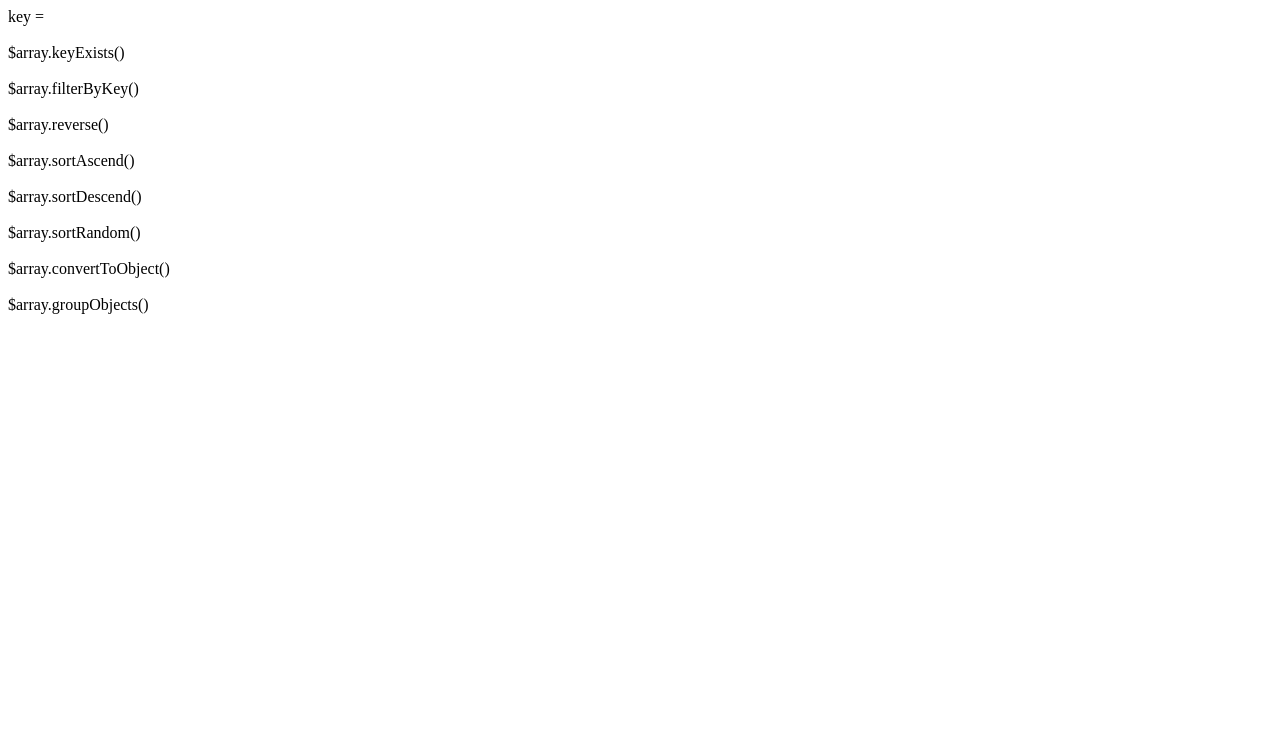
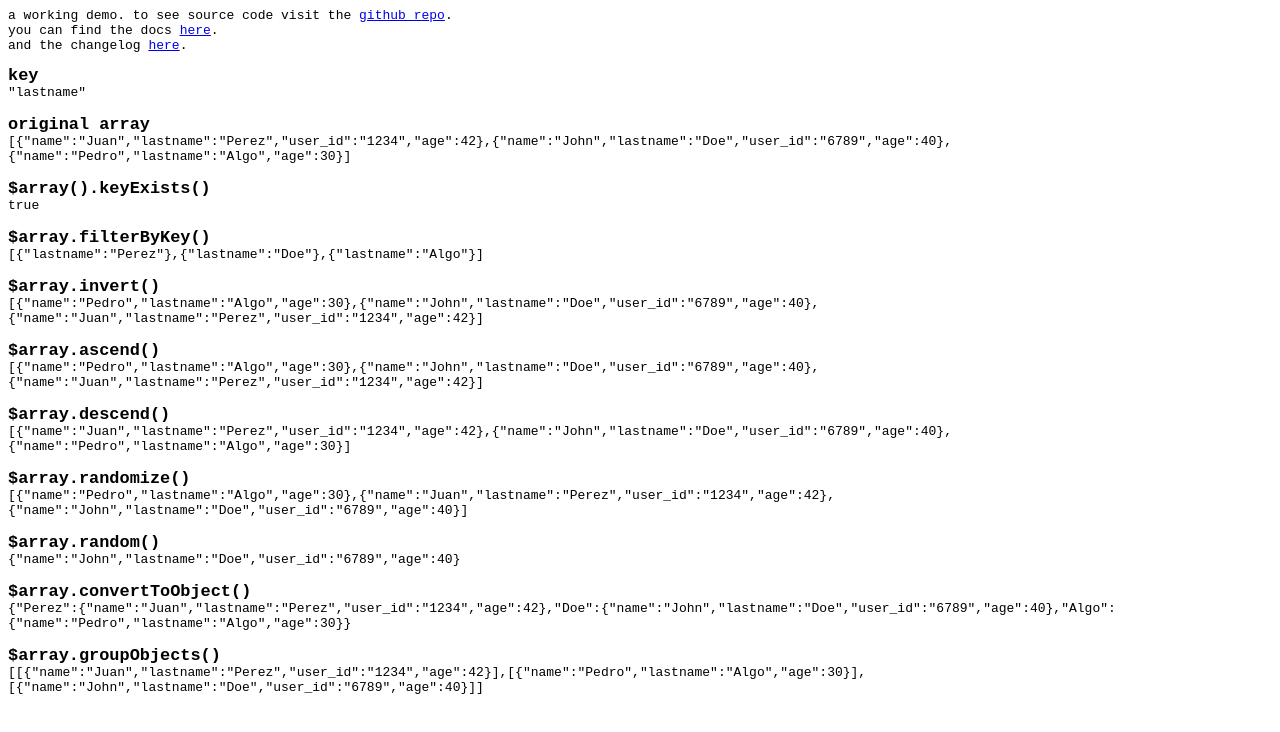
Before and after one commit to obedm503/dollar-array, a website: page index.html in a window 1280 px wide. Drawn offline with Linux system fonts and the light colour scheme; no server answers.

Commit message:
2.0.0 first commit

```diff
--- a/gulpfile.js
+++ b/gulpfile.js
@@ -20,7 +20,9 @@ gulp.task('js', function(){
 
 gulp.task('docs', function () {
  return gulp.src(paths.js)
-   .pipe(gulpJsdoc2md())
+   .pipe(gulpJsdoc2md({
+		 private:true
+	 }))
    .pipe(rename('DOCS.md'))
    .pipe(gulp.dest('./'));
 });
--- a/index.html
+++ b/index.html
@@ -1,60 +1,74 @@
-<script src="dist/$array.min.js"></script>
+<!DOCTYPE html5>
+<head>
+	<title>$array.js</title>
+	<script src="src/$array.js"></script>
 	<script>
-  var hw,
-  key = 'calc_class',
+	  var key = 'lastname',
 	  filterByKey,
 	  simple,
 	  exampleArray = [
-    { name: "Juan", lastname: "Perez", user_id:"1234", age:42},
-    { name: "John", lastname: "Doe", user_id:"6789", age:40},
-    { name: "Pedro", lastname: "Algo", age:30}
-  ],
-  url = 'https://6ad81d6bd1586420daecb5b133f5e5685eeff289.googledrive.com/host/0B8QaOFt88YYmakRCNmpESlNYdTA/homework.json';
-
-  fetch(url).then(function(data){
-    return data.json()
-  }).then(function(json){
-    hw = json;
-    filterByKey = $array.filterByKey(json)(key);
-    document.getElementById('divkey').innerHTML = key;
-    document.getElementById('keyExists').innerHTML = JSON.stringify($array.keyExists(json)(key));
-    document.getElementById('filterByKey').innerHTML = JSON.stringify(filterByKey);
-    document.getElementById('reverse').innerHTML = JSON.stringify($array.reverse(filterByKey));
-    document.getElementById('sortAscend').innerHTML = JSON.stringify($array.sortAscend(filterByKey)(key));
-    document.getElementById('sortDescend').innerHTML = JSON.stringify($array.sortDescend(filterByKey)(key));
-    document.getElementById('sortRandom').innerHTML = JSON.stringify($array.sortRandom(filterByKey));
-    document.getElementById('convertToObject').innerHTML = JSON.stringify($array.convertToObject(filterByKey)(key));
-    document.getElementById('groupObjects').innerHTML = JSON.stringify($array.groupObjects(filterByKey)([
-      function(o){ return o.calc_class[0] === 'P' },
-      function(o){ return o.calc_class[0] === 'A' }
+	    { "name": "Juan", "lastname": "Perez", "user_id":"1234", "age":42 },
+	    { "name": "John", "lastname": "Doe", "user_id":"6789", "age":40 },
+	    { "name": "Pedro", "lastname": "Algo", age:30 }
+	  ];
+		window.onload = function(){
+			var array = $array(exampleArray);
+			document.getElementById('key').innerHTML = `"${key}"`;
+			document.getElementById('original').innerHTML = JSON.stringify(exampleArray);
+			document.getElementById('keyExists').innerHTML = JSON.stringify(array.keyExists(key));
+			document.getElementById('filterByKey').innerHTML = JSON.stringify(array.filterByKey(key));
+			document.getElementById('invert').innerHTML = JSON.stringify(array.invert());
+			document.getElementById('ascend').innerHTML = JSON.stringify(array.ascend(key));
+			document.getElementById('descend').innerHTML = JSON.stringify(array.descend(key));
+			document.getElementById('randomize').innerHTML = JSON.stringify(array.randomize());
+			document.getElementById('random').innerHTML = JSON.stringify(array.random());
+			document.getElementById('convertToObject').innerHTML = JSON.stringify(array.convertToObject(key));
+			document.getElementById('groupObjects').innerHTML = JSON.stringify(array.groupObjects([
+  				function(o){ return o[key][0] === 'P' },
+  				function(o){ return o[key][0] === 'A' }
 			]));
-  });
+		};
 	</script>
+	<style>b { font-size: 1.3em; } * { font-family: monospace; }</style>
+</head>
 <body>
-  key = <span id="divkey"></span>
+	<p>
+		a working demo. to see source code visit the <a href="https://github.com/obedm503/dollar-array/">github repo</a>.
 		<br />
+		you can find the docs <a href="https://obedm503.github.io/bootmark/?fetch=https://obedm503.github.io/dollar-array/DOCS.md">here</a>.
 		<br />
-  $array.keyExists()
+		and the changelog <a href="https://obedm503.github.io/bootmark/?fetch=https://obedm503.github.io/dollar-array/CHANGELOG.md">here</a>.
+	</p>
+  <b>key</b>
+	<div id="key"></div>
+  <br />
+	<b>original array</b>
+	<div id="original"></div>
+	<br />
+  <b>$array().keyExists()</b>
   <div id="keyExists"></div>
   <br />
-  $array.filterByKey()
+  <b>$array.filterByKey()</b>
   <div id="filterByKey"></div>
 	<br />
-  $array.reverse()
-  <div id="reverse"></div>
+  <b>$array.invert()</b>
+  <div id="invert"></div>
   <br />
-  $array.sortAscend()
-  <div id="sortAscend"></div>
+  <b>$array.ascend()</b>
+  <div id="ascend"></div>
   <br />
-  $array.sortDescend()
-  <div id="sortDescend"></div>
+  <b>$array.descend()</b>
+  <div id="descend"></div>
   <br />
-  $array.sortRandom()
-  <div id="sortRandom"></div>
+  <b>$array.randomize()</b>
+  <div id="randomize"></div>
   <br />
-  $array.convertToObject()
+  <b>$array.random()</b>
+  <div id="random"></div>
+  <br />
+  <b>$array.convertToObject()</b>
   <div id="convertToObject"></div>
   <br />
-  $array.groupObjects()
+  <b>$array.groupObjects()</b>
   <div id="groupObjects"></div>
 </body>
--- a/package.json
+++ b/package.json
@@ -14,5 +14,8 @@
     "gulp-util": "^3.0.7",
     "jsdoc-to-markdown": "^1.3.7"
   },
-  "dependencies": {}
+  "dependencies": {},
+	"scripts": {
+		"test":"node test.js"
+	}
 }
--- /dev/null
+++ b/src/$array.js
@@ -0,0 +1,365 @@
+/**!
+* @file $arrayJS: a simple JavaScript utility library for working with arrays of objects. Now available as a node module.
+* @author [obedm503](https://github.com/obedm503/) <obedm503@gmail.com>
+* @git [git repo](https://github.com/obedm503/dollar-array.git)
+* @examples [https://obedm503.github.io/dollar-array/]
+* @version 2.0.0
+* @license MIT
+*/
+if(typeof $array === 'undefined'){
+	$a = $array = (function(){
+	  'use strict';
+    var error = '$arrayJS: ';
+		var _private = {
+
+			/**
+			* @function sort
+			* @memberof $array
+			* @private
+			* @description helper function used by [$array().ascend](#$array.ascend) and [$array().descend](#$array.descend)
+			*/
+			sort: function(key) {
+	      var sortOrder = 1;
+	      if(key[0] === "-") {
+	        sortOrder = -1;
+	        key = key.substr(1);
+	      }
+	      return function(a,b) {
+	        var result = (a[key] < b[key]) ? -1 : (a[key] > b[key]) ? 1 : 0;
+	        return result * sortOrder;
+	      };
+	    }
+
+		};
+
+		var methods = {
+
+			/**
+			* @function keyExists
+			* @memberof $array
+			* @description checks if a certain key exists within ANY object in the array.
+			* @param {String} key The key to check within the objects.
+			* @returns {Boolean} whether the key exists within any object in the array. Returns true even if the key only exists within one object in the whole array.
+			* @example
+			* var exampleArray = [
+			*   { name: "Juan", lastname: "Perez", user_id:"1234", age:42 },
+			*   { name: "John", lastname: "Doe", user_id:"6789", age:40 },
+			*   { name: "Pedro", lastname: "Algo", age:30  }
+			* ];
+			* $array(exampleArray).keyExists('user_id'); //true
+			*/
+			keyExists: function(key){
+				if(key && typeof key === 'string'){
+					var is = false;
+					for(var i = 0, len = this.length; i < len; i++){
+						if(this[i][key]){ is = true ;}
+					}
+					return is;
+				} else { console.error(error + 'no correct key given'); return undefined; }
+			},
+
+			/**
+	    * @function filterByKey
+	    * @memberof $array
+	    * @description method which takes a key and removes all other key-value pairs in the objects. Useful with dynamic ionic actionsheet buttons.
+	    * @param {string} key The key to look for in each object.
+	    * @param {string} [newKey] Optional. The key to substitute the old key with... if that makes sense.
+	    * @returns {Object[]} An array of objects, each with a single key-value pair.
+	    * @example
+	    * var exampleArray = [
+	    *   { name: "Juan", lastname: "Perez", user_id:"1234", age:42 },
+	    *   { name: "John", lastname: "Doe", user_id:"6789", age:40 },
+	    *   { name: "Pedro", lastname: "Algo", age:30  }
+	    * ];
+			* var array = $array(exampleArray);
+	    * array.filterByKey('user_id'); //[{user_id:"1234"}, {user_id:"6789"}]
+	    * array.filterByKey('user_id','id'); //[{id:"1234"}, {id:"6789"}]
+	    */
+	    filterByKey: function(key, newKey){
+	      if(key && this.keyExists(key)){
+	        var obj = {}, mid = [];
+	        var returned = this.map(function(o){
+	          obj = {};
+	          if(mid.indexOf(o[key]) < 0){
+	            mid.push(o[key]);
+	            if(newKey){ obj[newKey] = o[key]; }
+	            else { obj[key] = o[key]; }
+	            return obj;
+	          } else { return;}
+	        }).filter(function(o){ return (o && JSON.stringify(o) !== '{}'); });
+					Object.setPrototypeOf(returned, Object.getPrototypeOf(this));
+					return returned;
+	      } else { console.error(error + '"' + key  + '" is not a key in array'); return undefined; }
+	    },
+
+			/**
+	    * @function invert
+	    * @memberof $array
+	    * @description Reverses the order of items in an array. It's supposed to be faster than the Array.prototype.reverse() method.
+	    * @param {Boolean} [transform=false] whether to transform the original array. defaults to ``false``.
+	    * @returns {Array} The reversed array.
+	    * @example
+	    * var exampleArray = [
+	    *   { name: "Juan", lastname: "Perez", user_id:"1234", age:42 },
+	    *   { name: "John", lastname: "Doe", user_id:"6789", age:40 },
+	    *   { name: "Pedro", lastname: "Algo", age:30  }
+	    * ];
+	    * $array(exampleArray).invert();
+	    * //[
+	    * // { name: "Pedro", lastname: "Algo", age:30  }
+	    * // { name: "John", lastname: "Doe", user_id:"6789", age:40 },
+	    * // { name: "Juan", lastname: "Perez", user_id:"1234", age:42 }
+	    * //]
+	    */
+	    invert: function(transform){
+				var arr;
+				if(transform){
+					//invert original array and return it
+					arr = this;
+				} else {
+					//invert copy array without modifying original and return it
+					arr = Object.setPrototypeOf(this.slice(0), Object.getPrototypeOf(this));
+				}
+				for(var left = 0; left < arr.length / 2; left += 1){
+          var right = arr.length - 1 - left;
+          var temporary = arr[left];
+          arr[left] = arr[right];
+          arr[right] = temporary;
+        }
+        return arr;
+	    },
+
+			/**
+	    * @function randomize
+	    * @memberof $array
+	    * @description Randomizes the order of item in the array. Uses the knuth-shuffle.
+	    * @returns {Array} randomized array.
+	    * @example
+	    * var exampleArray = [
+	    *   { name: "Juan", lastname: "Perez", user_id:"1234", age:42 },
+	    *   { name: "John", lastname: "Doe", user_id:"6789", age:40 },
+	    *   { name: "Pedro", lastname: "Algo", age:30  }
+	    * ];
+	    * $array(exampleArray).randomize(); //randomized array...
+	    */
+	    randomize: function(transform){
+				var arr, currentIndex = this.length, temporaryValue, randomIndex;
+				if(transform){
+					//randomize original array and return it
+					arr = this;
+				} else {
+					//randomized copy array without modifying original and return it
+					arr = Object.setPrototypeOf(this.slice(0), Object.getPrototypeOf(this));
+				}
+		    while(0 !== currentIndex) {
+		      randomIndex = Math.floor(Math.random() * currentIndex);
+		      currentIndex -= 1;
+		      temporaryValue = arr[currentIndex];
+		      arr[currentIndex] = arr[randomIndex];
+		      arr[randomIndex] = temporaryValue;
+		    }
+		    return arr;
+	    },
+
+			/**
+			* @function random
+			* @memberof $array
+			* @description returns a random element in an array. Adds an ``index`` property to the element's prototype corresponding to this element's index in the original array.
+			* @returns {Object} random element in array, **NOT AN ARRAY**, unless an array of arrays was passed.
+			* @example
+			* var exampleArray = [
+			*   { name: "Juan", lastname: "Perez", user_id:"1234", age:42 },
+			*   { name: "John", lastname: "Doe", user_id:"6789", age:40 },
+			*   { name: "Pedro", lastname: "Algo", age:30  }
+			* ];
+			* $array(exampleArray).random(); // a random element...
+			*/
+			random: function(){
+				var index = Math.floor( Math.random() * this.length );
+				return Object.setPrototypeOf(this[index], {
+					index: index
+				});
+			},
+
+			/**
+	    * @function ascend
+	    * @memberof $array
+	    * @description sorts the objects in an array in ascending alphabetical order according to the passed key's value. Also works if the key's value is a number.
+	    * @param {String|Number} key The key with which to sort the array
+	    * @returns {Object[]} sorted array
+	    * @example
+	    * var exampleArray = [
+	    *   { name: "Juan", lastname: "Perez", user_id:"1234", age:42 },
+	    *   { name: "John", lastname: "Doe", user_id:"6789", age:40 },
+	    *   { name: "Pedro", lastname: "Algo", age:30  }
+	    * ];
+	    * $array(exampleArray).ascend('lastname');
+	    * //[
+	    * //  { name: "Pedro", lastname: "Algo", age:30  },
+	    * //  { name: "John", lastname: "Doe", user_id:"6789", age:40 },
+	    * //  { name: "Juan", lastname: "Perez", user_id:"1234", age:42 }
+	    * //]
+	    * $array(exampleArray).ascend('age');
+	    * //[
+	    * //  { name: "Pedro", lastname: "Algo", age:30  },
+	    * //  { name: "John", lastname: "Doe", user_id:"6789", age:40 },
+	    * //  { name: "Juan", lastname: "Perez", user_id:"1234", age:42 }
+	    * //]
+	    */
+	    ascend: function(key){
+	      if(key && this.keyExists(key)){
+	        return this.sort(_private.sort(key));
+	      } else { console.error(error + 'no correct key given'); return undefined; }
+	    },
+
+			/**
+	    * @function descend
+	    * @memberof $array
+	    * @description sorts the elements in an array in reverse/descending alphabetical order according to the passed key's value. Also works if the key's value is a number.
+	    * @param {String|Number} key The key with which to sort the array.
+	    * @returns {Object[]} sorted array
+	    * @example
+	    * var exampleArray = [
+	    *   { name: "Juan", lastname: "Perez", user_id:"1234", age:42 },
+	    *   { name: "John", lastname: "Doe", user_id:"6789", age:40 },
+	    *   { name: "Pedro", lastname: "Algo", age:30  }
+	    * ];
+	    * $array(exampleArray).descend('lastname');
+	    * //[
+	    * //  { name: "Juan", lastname: "Perez", user_id:"1234", age:42 },
+	    * //  { name: "John", lastname: "Doe", user_id:"6789", age:40 },
+	    * //  { name: "Pedro", lastname: "Algo", age:30  }
+	    * //]
+	    * $array(exampleArray).descend('age');
+	    * //[
+	    * //  { name: "Juan", lastname: "Perez", user_id:"1234", age:42 },
+	    * //  { name: "John", lastname: "Doe", user_id:"6789", age:40 },
+	    * //  { name: "Pedro", lastname: "Algo", age:30  }
+	    * //]
+	    */
+	    descend: function(key){
+	      if(key && this.keyExists(key)){
+	        return this.sort(_private.sort('-' + key));
+	      } else { console.error(error + 'no correct key given'); return undefined; }
+	    },
+
+			/**
+	    * @function convertToObject
+	    * @memberof $array
+	    * @description converts an array of objects to an object. Designed with the idea of eliminating the need to loop through an array in order to get a specific object.
+	    * @param {String} key Takes the key that exists in all objects in the array. The value of this key will become the key to each object.
+	    * @returns {Object} Returns the array of objects converted into an object.
+	    * @example
+	    * var exampleArray = [
+	    *   { name: "Juan", lastname: "Perez", user_id:"1234", age:42 },
+	    *   { name: "John", lastname: "Doe", user_id:"6789", age:40 },
+	    *   { name: "Pedro", lastname: "Algo", age:30  }
+	    * ];
+	    * $array(exampleArray).convertToObject('lastname');
+	    * //{
+	    * //  "Perez": { name: "Juan", lastname: "Perez", user_id:"1234", age:42 },
+	    * //  "Doe": { name: "John", lastname: "Doe", user_id:"6789", age:40 },
+	    * //  "Algo": { name: "Pedro", lastname: "Algo", age:30  }
+	    * //}
+	    */
+	  	convertToObject: function(key){
+		    if(key && this.keyExists(key)){
+		      var obj = {},
+		          keyFound = true;
+		      for(var i = 0, arrLen = this.length; i < arrLen; i++){
+		        if(this[i][key]){
+							obj[ this[i][ key ] ] = this[i];
+						} else {
+							keyFound = false;
+						}
+		      }
+		      if(keyFound){
+						return obj;
+					} else { console.error(error + 'key not found'); return undefined; }
+		    } else { console.error(error + 'bad params'); return undefined; }
+	    },
+
+			/**
+	    * @function groupObjects
+	    * @memberof $array
+	    * @description takes an array of functions that each return conditionals. Inspired after the [Array.prototype.filter](https://developer.mozilla.org/en-US/docs/Web/JavaScript/Reference/Global_Objects/Array/filter) method. Check the [StackOverflow question](http://stackoverflow.com/questions/38559281/array-filter-with-more-than-one-conditional).
+	    * @param {callback[]} conds An array of callback functions which each take an object and return a conditional value.
+	    * @returns {Array[]} An array of arrays with the objects grouped in the same order according to the array of callbacks passed. All objects which match no conditional, are grouped on the last array.
+	    * @example
+	    * var exampleArray = [
+	    *   { name: "Juan", lastname: "Perez", user_id:"1234", age:42},
+	    *   { name: "John", lastname: "Doe", user_id:"6789", age:40},
+	    *   { name: "Pedro", lastname: "Algo", age:30}
+	    * ];
+	    * $array(exampleArray).groupObjects([
+			*   function(o){ return o.lastname === 'Doe'; },
+			*   function(o){ return o.age > 35; }
+			* ]);
+	    * //[
+	    * //  [
+	    * //    { name: "John", lastname: "Doe", user_id:"6789", age:40 }
+	    * //  ],
+	    * //  [
+	    * //    { name: "Juan", lastname: "Perez", user_id:"1234", age:42 },
+	    * //    { name: "John", lastname: "Doe", user_id:"6789", age:40 }
+	    * //  ],
+	    * //  [
+	    * //    { name: "Pedro", lastname: "Algo", age:30 }
+	    * //  ]
+	    * //]
+	    */
+	    groupObjects: function(conds){
+	      var returned = this.reduce(function(groups, entry){
+	        var indices = [];
+					for(var i = 0, len = conds.length; i < len; i++){
+						if(conds[i](entry)){
+							indices.push(i);
+						}
+					}
+	        if(indices.length === 0){
+						groups[groups.length - 1].push(entry);
+					} else {
+						indices.forEach(function(ind){
+							return groups[ind].push(entry);
+						});
+					}
+	        return groups;
+	      }, Array.apply(null, { length: conds.length + 1 }).map(function(e){ return []; }));
+				return Object.setPrototypeOf(returned, Object.getPrototypeOf(this));
+	    }
+
+		};
+
+		/**
+		* @function $array
+		* @description adds helpful methods to an array's prototype. Intended to be used **without** the ``new`` keyword, but still seems work with it. Can be used through ``$array`` or through ``$a``. If one of the methods returns an array, that array inherits all of $array's methods: they're chainable.
+		* @param {Object[]} array An array, generally of objects.
+		* @returns {Array} same array passed but with added methods to the its prototype
+		* @example
+		* var exampleArray = [
+		*   { name: "Juan", lastname: "Perez", user_id:"1234", age:42 },
+		*   { name: "John", lastname: "Doe", user_id:"6789", age:40 },
+		*   { name: "Pedro", lastname: "Algo", age:30  }
+		* ];
+		* $array(exampleArray);
+		* // or
+		* new $array(exampleArray);
+		* // or
+		* $a(exampleArray);
+		* // or
+		* new $a(exampleArray);
+		*/
+		return function(array){
+			return Object.setPrototypeOf(
+				array,
+			 	Object.setPrototypeOf(
+					methods,
+					Object.getPrototypeOf([])//inherit Array's prototype
+				)
+			);
+		};
+	})();
+	if(typeof module !== 'undefined'){
+		module.exports = $array;
+	}
+}
```
Also changed, not shown: DOCS.md (+141 -113 lines), test.js (added, +26 -0 lines), CHANGELOG.md, dist/$array.js, dist/$array.min.js. Lines whose indentation alone changed are shown as unchanged.
